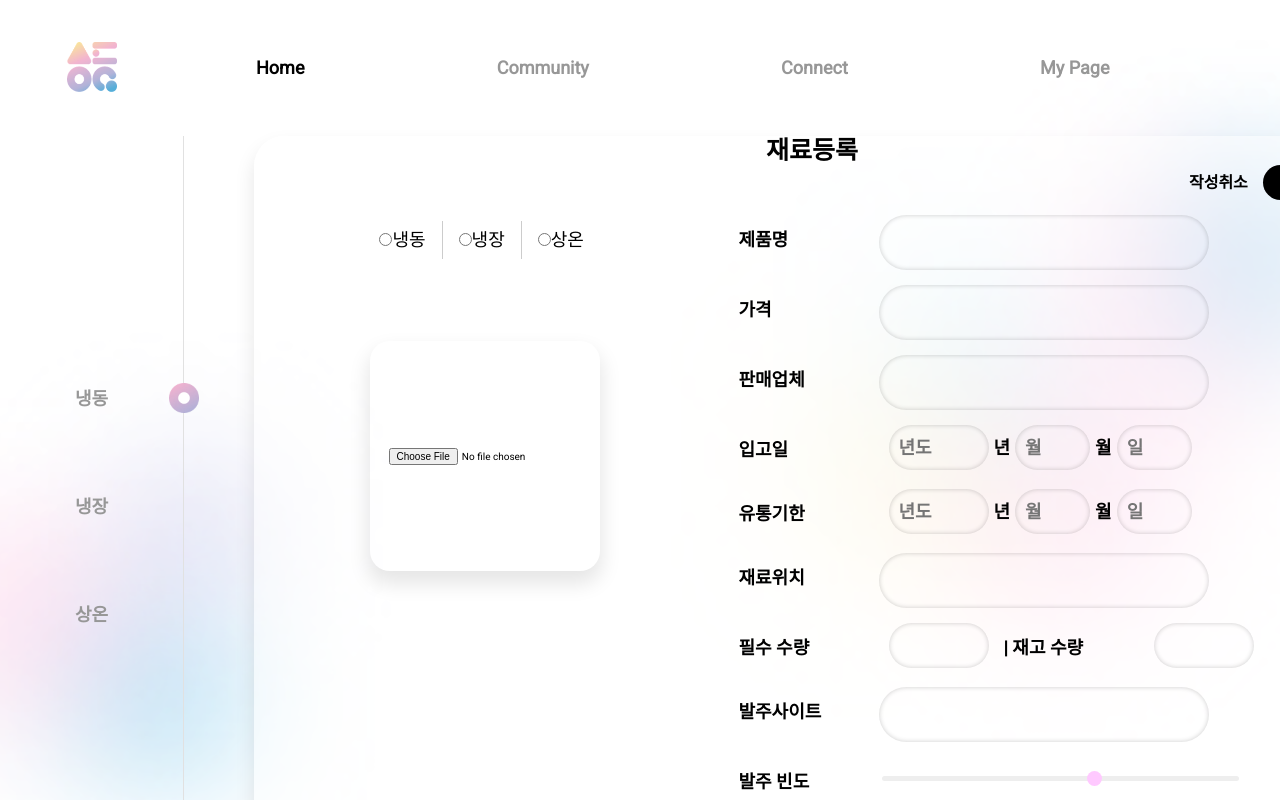
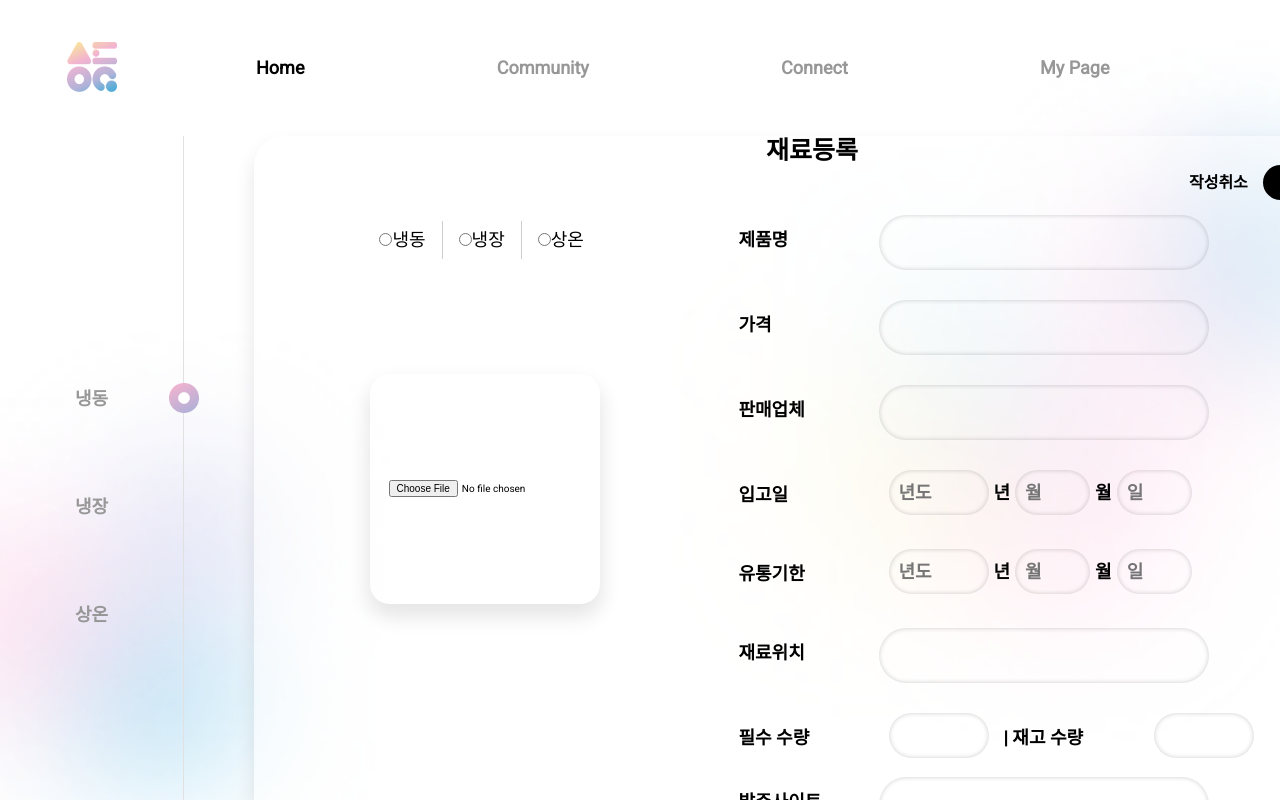
Before and after one commit to stockOneQ/front, a Next.js app: page /home/new in a window 1280 px wide. Shown: the top 800 px of the page. Built offline with nearby package versions, Linux system fonts and the light colour scheme; no server answers.

Commit message:
design(main) : 검색 발주빈도 ui 수정

```diff
--- a/components/main/style.ts
+++ b/components/main/style.ts
@@ -1,5 +1,5 @@
 //components/main/style
-import styled from "styled-components";
+import styled from 'styled-components';
 
 export const TopSection = styled.div`
   display: flex;
@@ -11,6 +11,27 @@ export const TopSection = styled.div`
 `;
 export const InforSection = styled.div`
   display: flex;
+`;
+export const HiddenComponent = styled.div`
+  display: none;
+`;
+
+export const RangeValues = styled.div`
+  display: grid;
+  grid-template-columns: repeat(6, 1fr);
+  grid-gap: 5px;
+  position: absolute;
+  width: 402px;
+  margin-top: 40px;
+  left: 59%;
+`;
+
+export const RangeValue = styled.span`
+  text-align: center;
+`;
+
+export const FileInput = styled.input.attrs({ type: 'file' })`
+  display: none;
 `;
 
 export const StyledRadioInput = styled.label`
@@ -28,43 +49,31 @@ export const StyledRadioInput = styled.label`
     background: #eee;
   }
 
-  input[type="radio"]
-
-  input[type="radio"]:checked + & {
+  input[type='radio'] input[type='radio']:checked + & {
     background: #becbff;
   }
 `;
 
-export const DropBoxContainer = styled.div`
-
-`;
-
+export const DropBoxContainer = styled.div``;
 
 export const LeftSection = styled.div`
   width: 40%;
 `;
 
-export const RightSection = styled.div`
-
-`;
+export const RightSection = styled.div``;
 
 export const StorageMethodRadioGroup = styled.div`
   left: -8%;
   position: relative;
   width: 100%;
   font-size: 18px;
-
 `;
 
-export const StorageMethodRadio = styled.input`
-
-`;
-
-
+export const StorageMethodRadio = styled.input``;
 
 export const ImgInput = styled.div`
   width: 230px;
-  box-shadow: 0px 1.1rem 2rem 2px rgba(0, 0, 0, 0.10);
+  box-shadow: 0px 1.1rem 2rem 2px rgba(0, 0, 0, 0.1);
   border-radius: 20px;
   display: flex;
   top: 10%;
@@ -139,11 +148,10 @@ export const ReceiptDateInputYearField = styled(ReceiptDateInputField)`
   width: 100px;
 `;
 
-
 export const Box = styled.div`
   display: flex;
   background-color: rgba(255, 255, 255, 0.5);
-  box-shadow: 0px 1.1rem 2rem 0px rgba(0, 0, 0, 0.10);
+  box-shadow: 0px 1.1rem 2rem 0px rgba(0, 0, 0, 0.1);
   border-radius: 30px;
   flex-direction: column;
   justify-content: center;
@@ -155,9 +163,12 @@ export const QuantityInput = styled.div`
 `;
 export const StyledInput = styled.div`
   display: flex;
-  margin: 3%;
+  margin: 3% 3% 6%;
 `;
 
+export const Range = styled.div`
+  display: block;
+`;
 export const Form = styled.form`
   display: flex;
   flex-direction: column;
```
Lines whose indentation alone changed are shown as unchanged.
